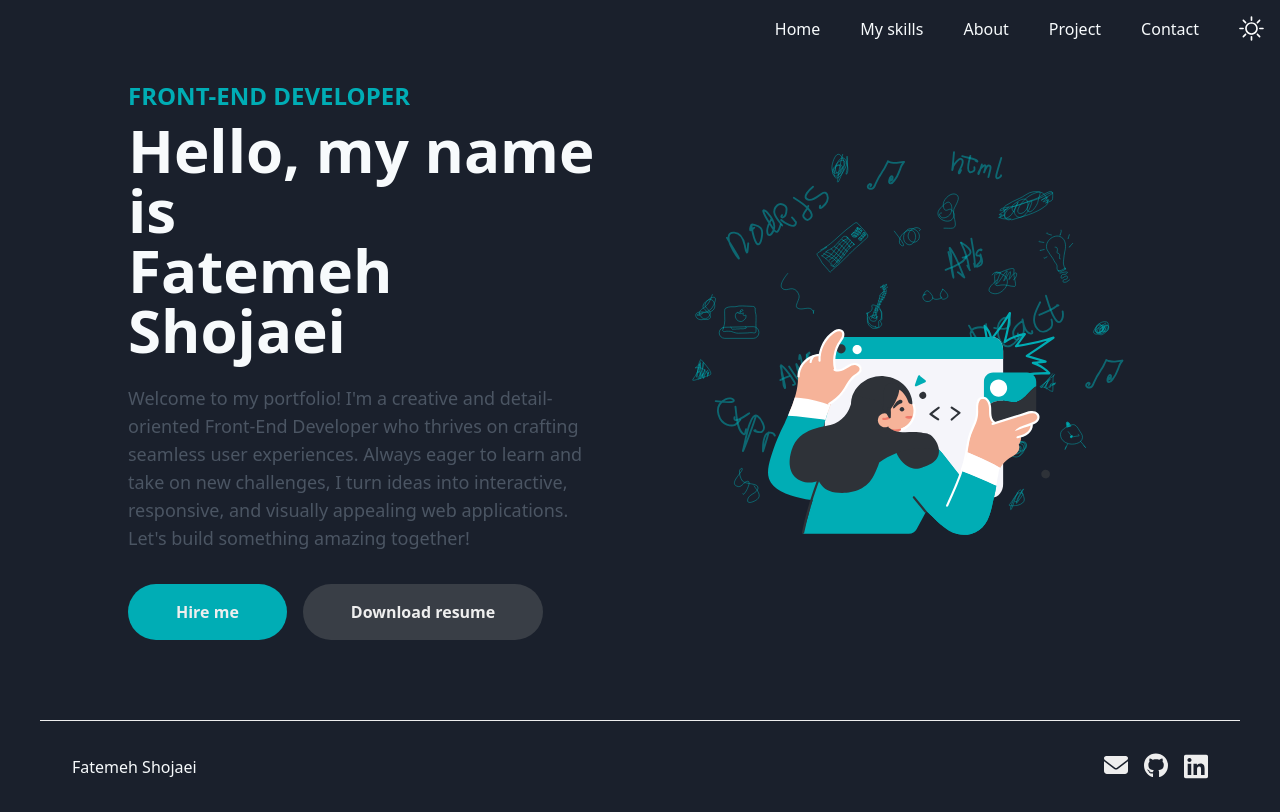
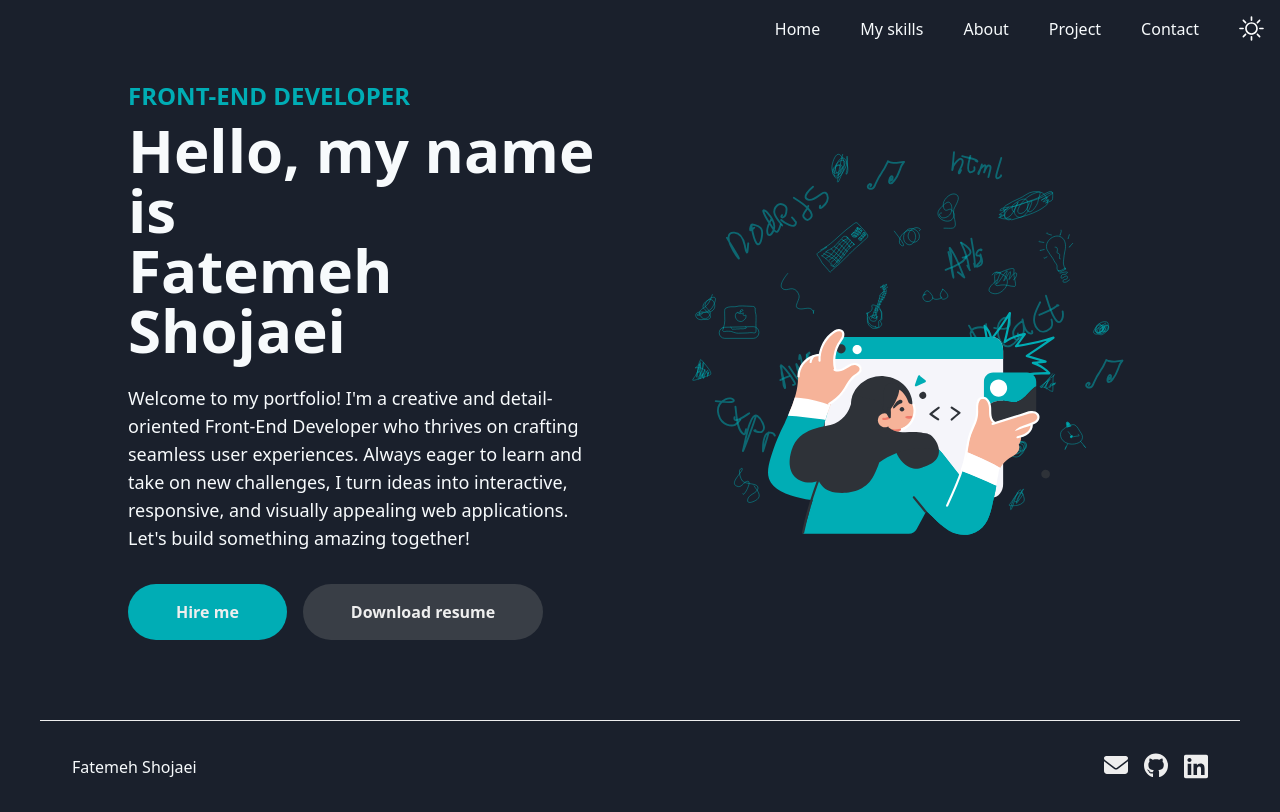
Before and after one commit to fatemeShj/portfolio-front, a Next.js app: page / in a window 1280 px wide. Built offline with nearby package versions, Linux system fonts and the light colour scheme.

Commit message:
fix: fix stuff

```diff
--- a/src/app/Main.tsx
+++ b/src/app/Main.tsx
@@ -14,7 +14,7 @@
           <h1 className="text-4xl sm:text-5xl md:text-6xl font-bold mt-2 leading-tight">
             Hello, my name is <br className="hidden sm:block" /> Fatemeh Shojaei
           </h1>
-          <p className="mt-4 md:mt-6 text-base md:text-lg text-gray-600 dark:text-gray-300 max-w-lg">
+          <p className="mt-4 md:mt-6 text-base md:text-lg max-w-lg">
             {`Welcome to my portfolio! I'm a creative and detail-oriented
             Front-End Developer who thrives on crafting seamless user
             experiences. Always eager to learn and take on new challenges, I
```
